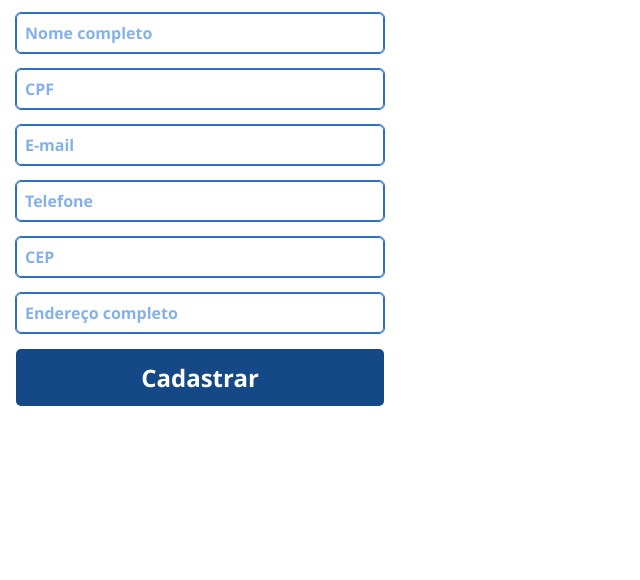
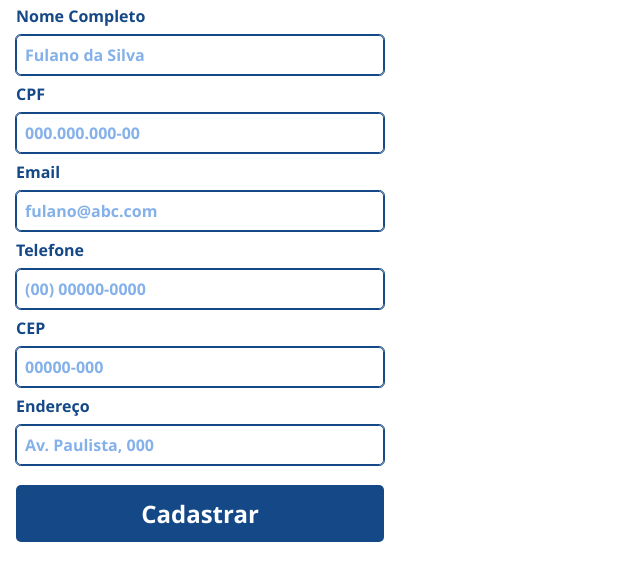
Before and after one commit to FilipeRaitz/modulo-10-tarefa-jquery-plugins, a plain HTML site: page index.html in a window 1280 px wide. Shown: the part 62-642 px from the top of the page, without its empty margins (0-640 px from the left). Drawn offline with nearby package versions, Linux system fonts and the light colour scheme.

Commit message:
alterações finais

```diff
--- a/index.html
+++ b/index.html
@@ -9,24 +9,48 @@
 <body>
     <form>
         <h1>Cadastre-se</h1>
-        <input type="text" name="nome" id="nome"
-        placeholder="Nome completo"
-        title="Digite seu nome completo.">
-        <input type="text" name="cpf" id="cpf"
-        placeholder="CPF"
-        title="Ex.: 000.000.000-00">
-        <input type="email" name="email" id="email"
-        placeholder="E-mail"
-        title="Digite seu email.">
-        <input type="tel" name="telefone" id="telefone"
-        placeholder="Telefone"
-        title="Ex.: (00) 00000-0000">
-        <input type="text" name="cep" id="cep" placeholder="CEP"
-        title="Ex.: 00000-000">
-        <input type="text" name="endereço" id="endereço"
-        placeholder="Endereço completo"
-        title="Ex.: Av. Paulista, 000">
-
+        <div class="form-campo">
+            <label for="nome">Nome Completo</label>
+            <input type="text" name="nome" id="nome"
+            placeholder="Fulano da Silva"
+            title="Digite seu nome completo."
+            required>
+        </div>
+        <div class="form-campo">
+            <label for="cpf">CPF</label>
+            <input type="text" name="cpf" id="cpf"
+            placeholder="000.000.000-00"
+            title="Digite um CPF válido."
+            required>
+        </div>
+        <div class="form-campo">
+            <label for="email">Email</label>
+            <input type="email" name="email" id="email"
+            placeholder="fulano@abc.com"
+            title="Digite um email válido."
+            required>
+        </div>
+        <div class="form-campo">
+            <label for="telefone">Telefone</label>
+            <input type="tel" name="telefone" id="telefone"
+            placeholder="(00) 00000-0000"
+            title="Digite seu telefone."
+            required>
+        </div>
+        <div class="form-campo">
+            <label for="cep">CEP</label>
+            <input type="text" name="cep" id="cep"
+            placeholder="00000-000"
+            title="Digite um CEP válido."
+            required>
+        </div>
+        <div class="form-campo">
+            <label for="endereço">Endereço</label>
+            <input type="text" name="endereço" id="endereço"
+            placeholder="Av. Paulista, 000"
+            title="Digite seu endereço completo."
+            required>
+        </div>
         <button type="submit">
             Cadastrar
         </button>
--- a/main.css
+++ b/main.css
@@ -9,20 +9,29 @@ form {
     max-width: 400px;
     display: flex;
     flex-direction: column;
-    gap: 1em;
+    gap: .5em;
     padding: 1em;
     align-items: center;
     justify-content: center;
 
 }
 
+.form-campo {
+    width: 100%;
+    display: flex;
+    flex-direction: column;
+    gap: .5em;
+    color: rgb(21, 72, 134);
+    font-weight: bold;
+}
+
 form input {
-    border: 1px solid rgb(45, 112, 195);
-    border-radius: 5px;
+    border: 1px solid rgb(21, 72, 134);
+    border-radius: .3em;
     padding: 0.5em;
     font-size: 1em;
     font-weight: bold;
-    outline: 1px solid rgb(45, 112, 195);
+    outline: 1px solid rgb(21, 72, 134);
     color: rgb(45, 112, 195);
     width: 100%;
 }
@@ -37,6 +46,7 @@ form button {
     border: none;
     border-radius: 5px;
     padding: 0.5em;
+    margin-top: .5em;
     font-size: 1.5em;
     font-weight: bold;
     background-color: rgb(21, 72, 134);
--- a/main.js
+++ b/main.js
@@ -3,5 +3,27 @@ $(function(){
     $('#telefone').mask('(00) 00000-0000')
     $('#cep').mask('00000-000')
 
-
+    $('form').validate({
+        rules: {
+            nome: {
+                required: true
+            },
+            email: {
+                required: true,
+                email: true
+            },
+            telefone: {
+                required: true
+            },
+            cep: {
+                required: true
+            },
+            cpf: {
+                required: true
+            },
+            endereço: {
+                required: true
+            }
+        },
+    })
 })
```
